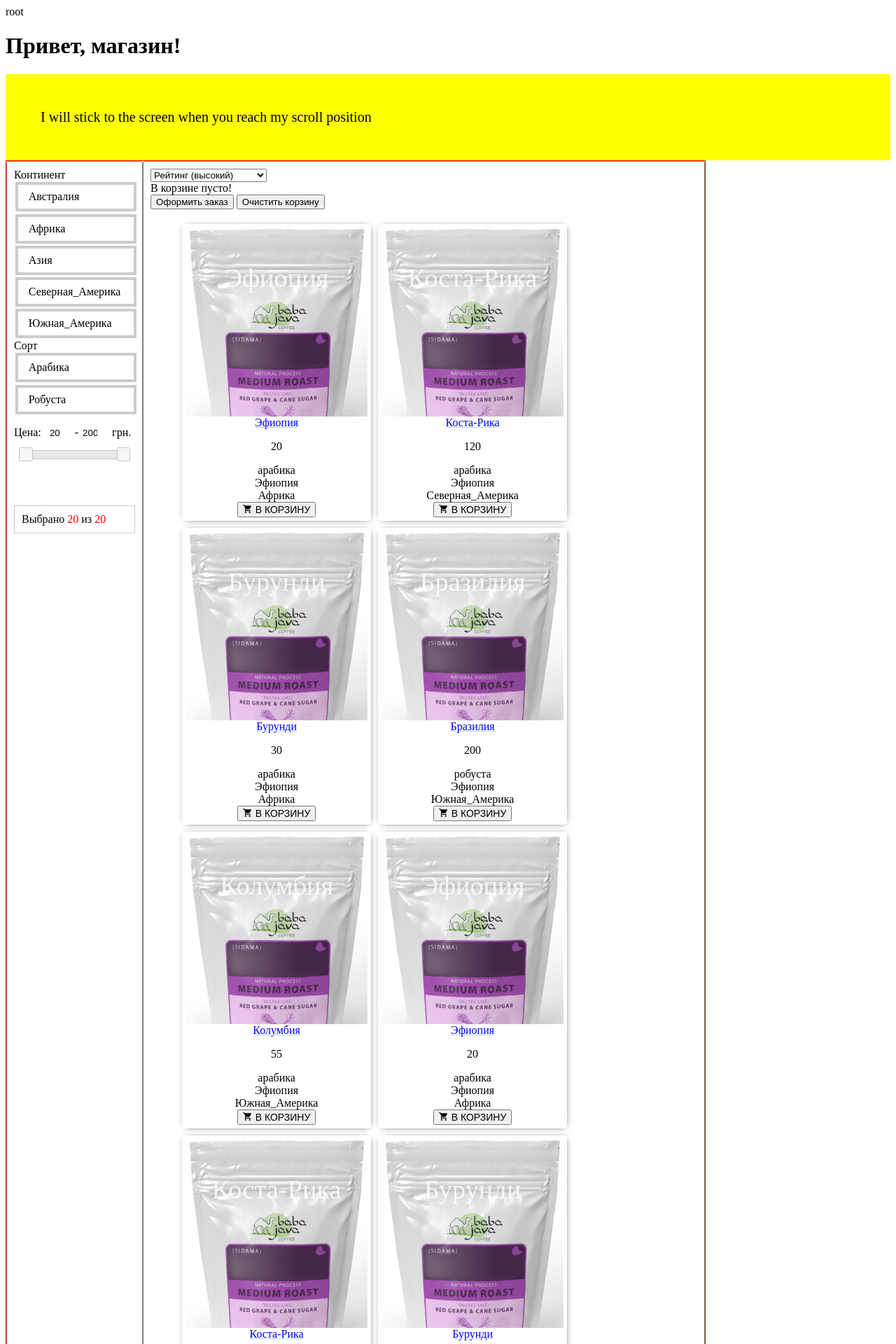
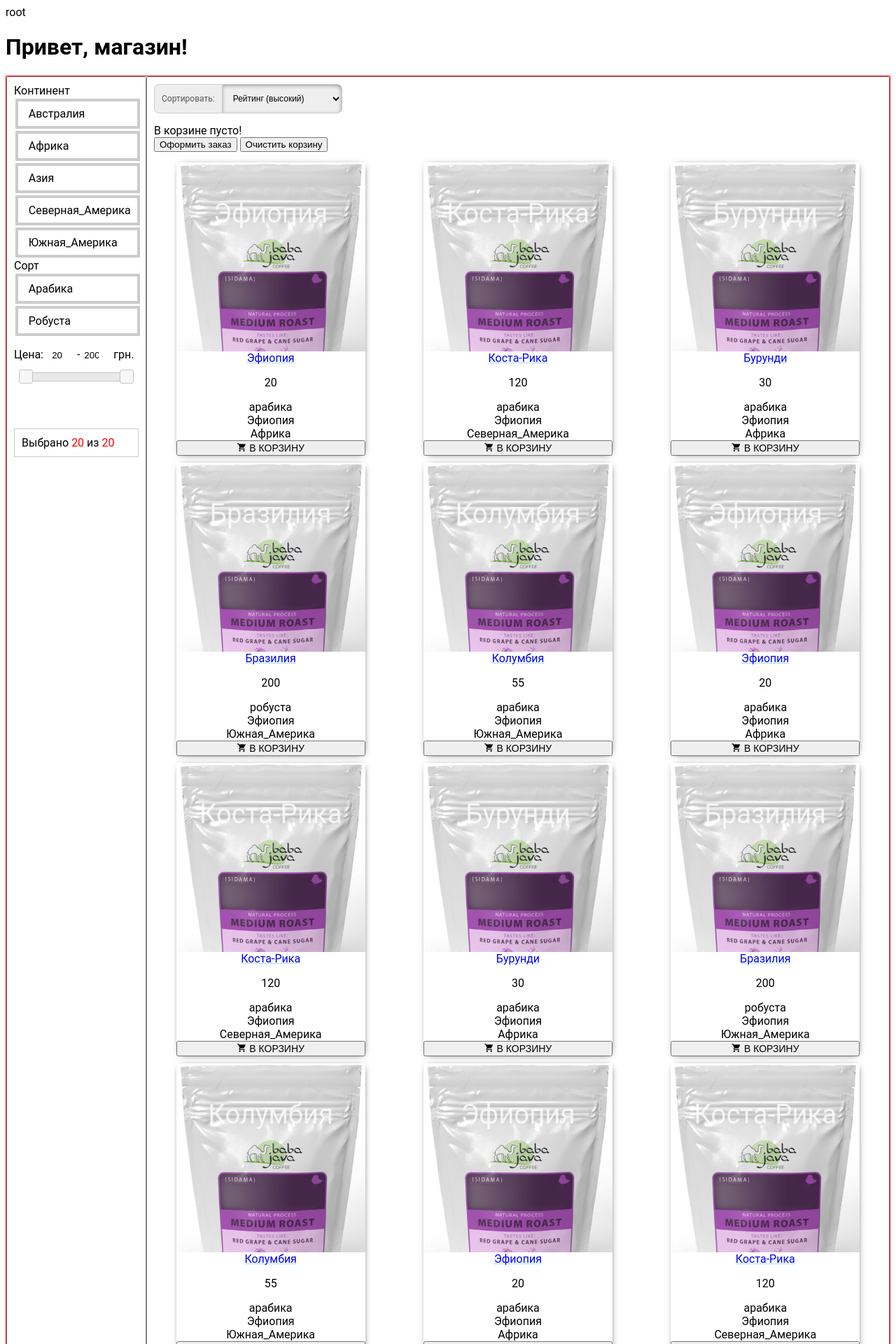
Before and after one commit to dpua/dpua.github.io, a PHP site: page /shop_React_js/index.html in a window 1280 px wide. Shown: the top 1920 px of the page at 70% size. Run offline with PHP 8.4, Linux system fonts and the light colour scheme; some libraries are stand-ins or nearby versions.

Commit message:
Add files via upload

```diff
--- a/shop_React_js/index.html
+++ b/shop_React_js/index.html
@@ -22,11 +22,10 @@
 root
     <div id="root"></div>
 
-	<div class="sticky">I will stick to the screen when you reach my scroll position</div>
-
 <main>
 <!--filter-->
 <div class="catalog_sidebar">
+<div class="sticky_top"><!--sticky-->
   Континент
   <ul class="catalog_list">
     <li class="item">
@@ -99,7 +98,7 @@ root
   <div class="filter-res">
     Выбрано <span class="filter-slect">0</span> из <span class="filter-all">0</span>
   </div>
-
+  </div><!--/sticky-->
 </div>
 <!--/filter-->
 
@@ -109,7 +108,12 @@ root
 
 <!-- catalog_content -->
 <div class="catalog_content">
- <select onchange="sorteds(this.value, this.selectedIndex)">
+
+<div class="sticky_top"><!--sticky-->
+
+<div class=input_group>
+<label class="input_group__addon" for="input-sort"><i class="fa fa-sort"></i> <span class="hidden-xs hidden-sm hidden-md">Сортировать:</span></label>
+ <select class="input_group__control" onchange="sorteds(this.value, this.selectedIndex)">
   <option value="tabindex">Рейтинг (низкий)</option>
   <option selected="selected" value="tabindex">Рейтинг (высокий)</option>
   <option value="data-price">Цена (по возрастанию)</option>
@@ -117,12 +121,12 @@ root
   <option value="data-name">Наименование (А -> Я)</option>
   <option value="data-name">Наименование (Я -> А)</option>
 </select>
-
+</div>
 <div id=basketCart></div>
 <button id="checkout">Оформить заказ</button>
 <button id="clear_cart">Очистить корзину</button>
 <div id="cart_content"></div>
-
+</div><!--sticky-->
 
     <ul id="productData"></ul>
 </div>
@@ -234,8 +238,10 @@ function reloadCart(e){
         itemsP += (cartData[items][1] * cartData[items][2]);
 
     }
-	///////
+
     basketCart.innerHTML = 'В корзине '+itemsN+'шт. на сумму '+itemsP+'грн.';
+
+
   } else {
     // если в корзине пусто, то сигнализируем об этом
     basketCart.innerHTML = 'В корзине пусто!';
--- a/shop_React_js/style.css
+++ b/shop_React_js/style.css
@@ -1,35 +1,44 @@
-div.sticky {
+body {font-family: 'Roboto',sans-serif;}
+.sticky_top {
     position: -webkit-sticky;
     position: sticky;
     top: 0;
-    bottom: 0;
-    background-color: yellow;
-    padding: 50px;
-    font-size: 20px;
+    padding: 10px;
+	margin: 0;
+    z-index: 99;
 }
 
 
 main {
+	margin: 0 auto;
     display: flex;
 	width: 100%;
-	max-width: 1000px;
+	max-width: 1360px;
 	border: 1px solid red;
 }
 #productData {
     display: flex;
-	flex-direction: row;
-	align-items: stretch;
-	align-self: stretch;
-	flex-wrap:wrap;
+    flex-direction: row;
+	Justify-content: space-around;
+    align-items: stretch;
+    align-self: stretch;
+    flex-wrap: wrap;
+    margin: 0;
+    padding: 0;
 }
 .goods-item {
 	width: 270px;
-    border: 5px solid #fff;
-	display: block;
+    display: flex;
+    flex-direction: column;
+    justify-content: space-between;
     text-align: center;
     box-shadow: 1px 1px 10px -5px black;
     border-radius: 5px;
 	margin: 5px;
+}
+.goods-item:hover {
+    box-shadow: 1px 1px 15px -5px black;
+
 }
 .goods-item__img{
 	background: url('./images/product.jpg');
@@ -105,7 +114,7 @@ a:hover {
 .catalog_sidebar {
 	float: left;
     width: 200px;
-    padding: 10px;
+    padding: 0px;
     border: 1px solid gray;
     border-radius: 3px;
 }
@@ -194,10 +203,65 @@ input[type="checkbox"]:checked+label,
 
 
 /* catalog_content */
+
+.input_group{
+    height: 30px;
+	position: relative;
+    display: table;
+    border-collapse: separate;
+	margin-bottom: 15px;
+
+
+}
+.input_group__addon{
+
+    font-size: 12px;
+    height: 42px;
+	border-right: 0;
+	padding: 5px 10px;
+	line-height: 1.5;
+    border-radius: 7px;
+	font-weight: 400;
+	color: #555;
+    text-align: center;
+    background-color: #eee;
+    border: 1px solid #ccc;
+	width: 1%;
+    white-space: nowrap;
+    vertical-align: middle;
+	display: table-cell;
+	max-width: 100%;
+    margin-bottom: 5px;
+
+
+}
+.input_group__control{
+	display: table-cell;
+    height: 42px;
+    padding: 5px 10px;
+    font-size: 12px;
+    line-height: 1.5;
+    border-radius: 7px;
+    position: relative;
+    z-index: 2;
+    float: left;
+	max-width: 100%;
+    margin-bottom: 0;
+    border: 1px solid #ccc;
+	box-shadow: -1px 2px 10px -5px black inset;
+}
+.input_group :last-child {
+    border-top-left-radius: 0;
+    border-bottom-left-radius: 0;
+}
+.input_group :first-child {
+    border-top-right-radius: 0;
+    border-bottom-right-radius: 0;
+}
+
 .catalog_content {
-	float: left;
-    width: auto;
-    padding: 10px;
+    width: inherit;
+    padding: 0px;
     border: 1px solid gray;
     border-radius: 3px;
 }
```
